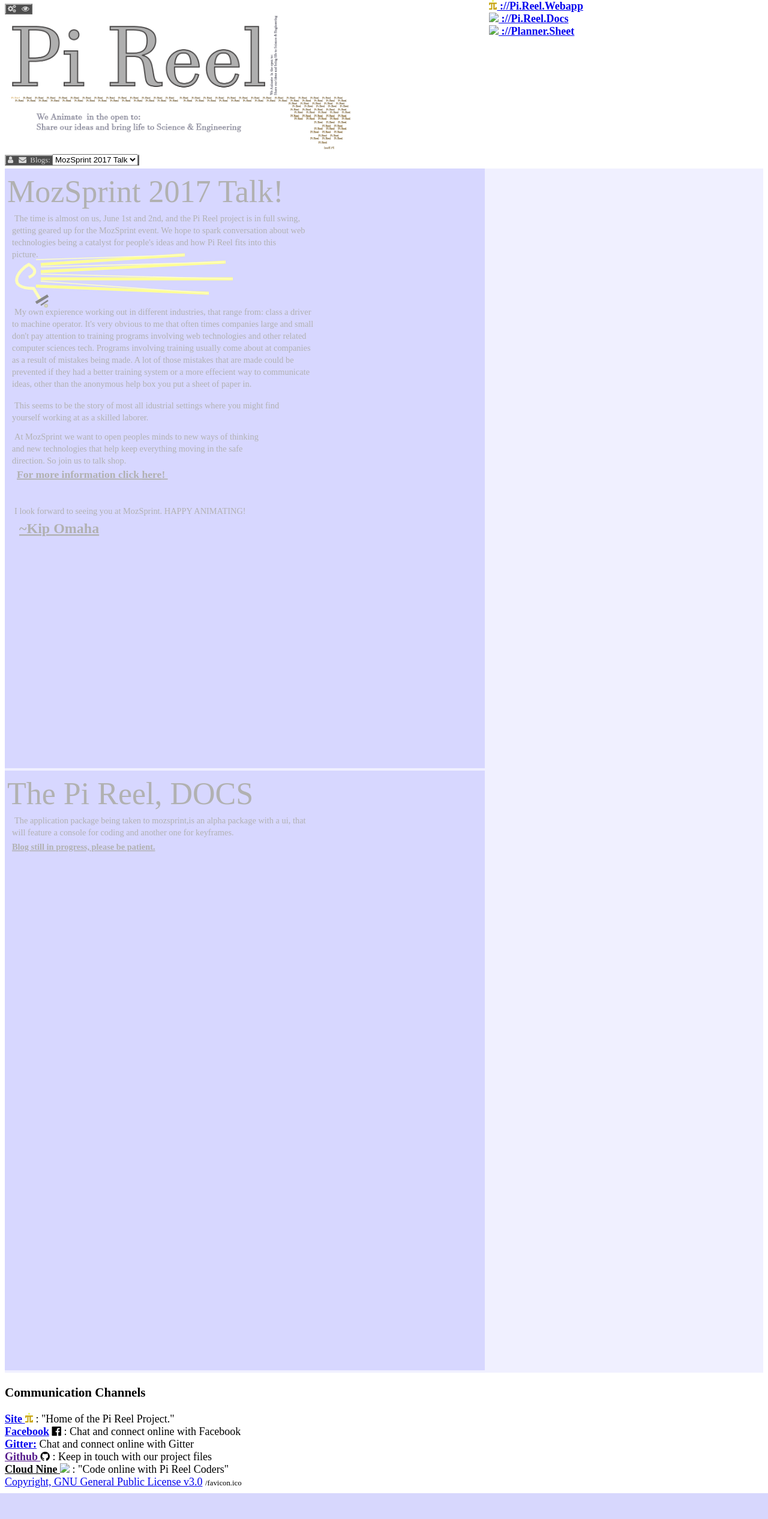
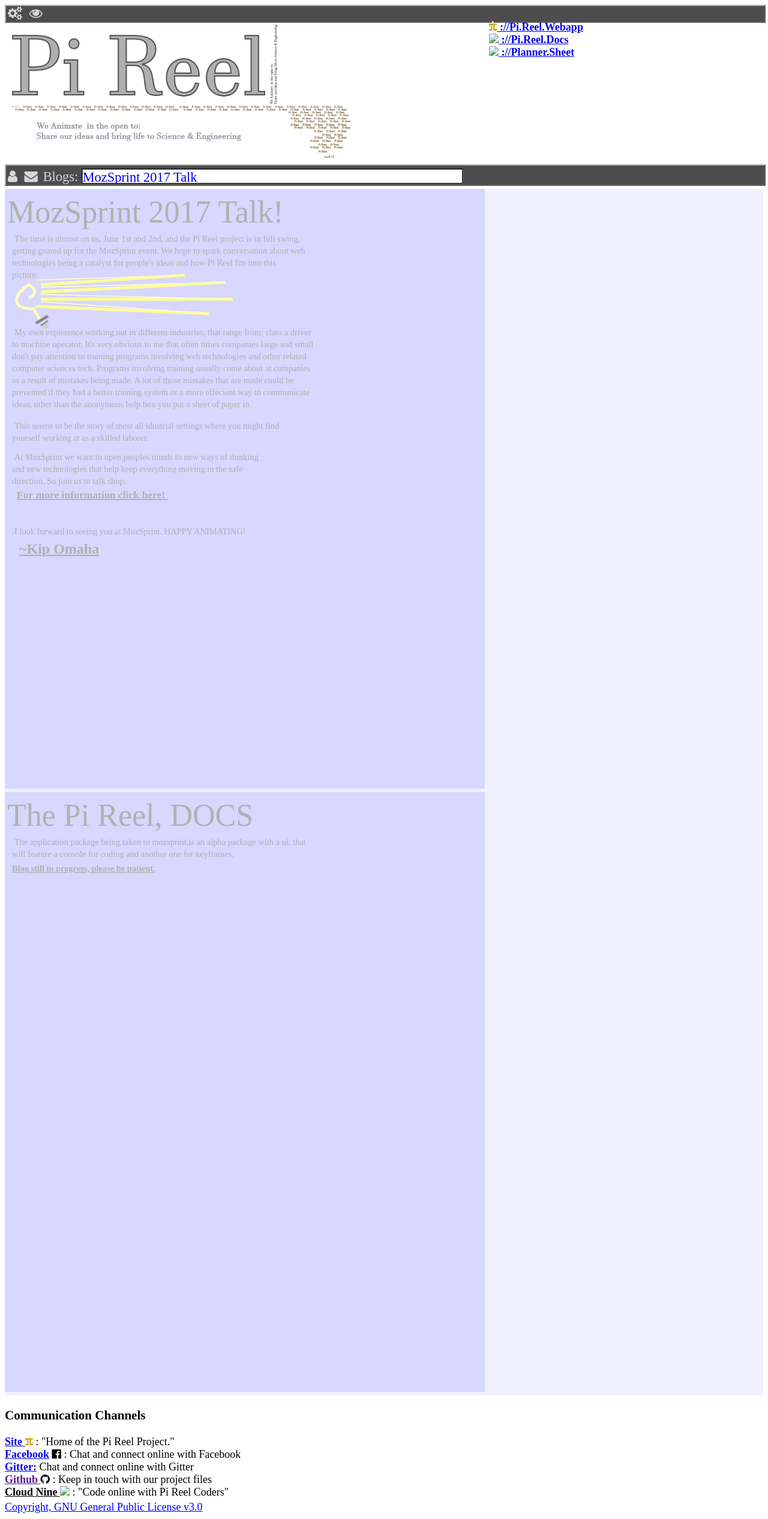
Before and after one commit to PiReel/PiReel-Website, a PHP site: page / in a window 1280 px wide. Shown: the whole page at 60% size. Before the commit the page ends 2490 px from the top, so only its background shows below. Run offline with PHP 8.4, Linux system fonts and the light colour scheme; some libraries are stand-ins or nearby versions.

Commit message:
udpate minor

```diff
--- a/css/styles.css
+++ b/css/styles.css
@@ -6,6 +6,22 @@
 /* [html] */
 body{
     font-size:1vw;
+}
+
+/* [xhtml] */
+j-tray{
+  display: block; overflow: hidden;
+}
+j-select{
+    position: relative;
+    display: inline-block; overflow-Y: hidden; overflow-X: hidden;
+    background-color: rgb(255,255,255);
+}
+j-option{
+  position: relative;
+  width: 100%; height: auto;
+  display: block; overflow: hidden;
+  background-color: rgb(255,255,255);
 }
 
 /* [utility classes] */
@@ -78,25 +94,31 @@
     height: 10px;
   }
 }
-@media screen and (min-width: 800px){
+
+@media screen and (min-width: 360px){
   .logo{
     width: 50%; height: auto;
   }
   .banner-tray{
-    left: 0px; top: 0px; width: 30%; height: auto;
+    left: 815px; top: 30px;
   }
 }
+
 @media screen and (min-width: 640px){
   .logo{
     width: 50%; height: auto;
   }
 }
-@media screen and (min-width: 360px){
+
+@media screen and (min-width: 800px){
+  body{
+    font-size: 1.75vw;
+}
   .logo{
     width: 50%; height: auto;
   }
   .banner-tray{
-    left: 815px;
+    left: 815px;; top: 2.75vw; width: 30%; height: auto;
   }
 }
 
--- a/index.html
+++ b/index.html
@@ -19,6 +19,18 @@
 <style type="text/css">
     #welcome-canvas{
         width: 100%; height: auto;
+    }
+    #user-tray{
+        position: relative; top: 0px; width: 100%; height: auto;
+        overflow: hidden;
+    }
+    #top-tray{
+        position: relative; width: 100%; height: auto;
+        overflow: hidden;
+    }
+    #blog_select{
+        position: relative; top: 5px; height: 1.75vw; width: 50%;
+        border: groove 2px rgb(98,98,98); background: white;
     }
 </style>
 
@@ -45,15 +57,15 @@
             <j-el class="btn fa fa-user lite-text" title="Users"></j-el>
             <j-el class="btn fa fa-envelope lite-text" title="Messages"></j-el>
             <label class="lite-text" for="blog-selection">Blogs: </label>
-            <select>
-                <option value="Pi Reel's Journey">MozSprint 2017 Talk</option>
-                <option value="Pi Reel's Application Features">Pi Reel, DOCS</option>
-            </select>
+            <j-select id="blog_select" class="selection">
+                <j-option value="Pi Reel's Journey"><a href="#mozsprint_talk-blog">MozSprint 2017 Talk</a></j-option>
+                <j-option value="Pi Reel's Application Features"><a href="#alpha_features">Pi Reel, DOCS</a></j-option>
+            </j-select>
         </j-tray>
 
 <!-- [json-canvas] Welcome to Pi Reel Contribute -->
         <json-canvas id="welcome-canvas" class="display">
-            <svg id="road_to_mozsprint-blog" class="canvas" width="800" height="1000" viewBox="0 0 1000 1250">
+            <svg id="mozsprint_talk-blog" class="canvas" width="800" height="1000" viewBox="0 0 1000 1250">
 <!-- [Blog Title] -->
                 <text class="blog title" style="font-size: 65; width: 100%">
                     <tspan x="5" y="70" stroke="rgba(77,77,77,1)" stroke-width="0" fill="rgba(177,177,177,1)">
@@ -159,7 +171,7 @@
                     </tspan>
                 </text>
 
-            </svg>
+            </svg><br>
 
             <svg id="alpha_features" class="canvas" width="800" height="1000" viewBox="0 0 1000 1250">
                 <text style="font-size: 65; width: 100%">
@@ -190,9 +202,9 @@
             <j-el class="block"><a class="h5" href="">Github </a> <strong class="fa fa-github"></strong> <j-el class="inline-block"> : Keep in touch with our project files</j-el></j-el>
             <j-el class="block"><a class="h5">Cloud Nine </a> <img src="https://ide.c9.io/favicon.ico" height="16px" width="auto"></img> <j-el class="inline-block"> : "Code online with Pi Reel Coders"</j-el></j-el>
             <j-el><j-el><a href="https://github.com/PiReel/PiReel-Website/blob/master/LICENSE">Copyright, GNU General Public License v3.0</a></j-el>
-        </j-foot>/favicon.ico
+        </j-foot>
     </body>
 
 <!-- [load script] -->
-    <script type="text/javascript" src="js/load-contribute.js" async="true"></script>
+    <script type="text/javascript" src="node_modules/x-tag/dist/jx.js" async="true"></script>
 </html>
```
Also changed, not shown: CODE_OF_CONDUCT.md (+35 -0 lines).
